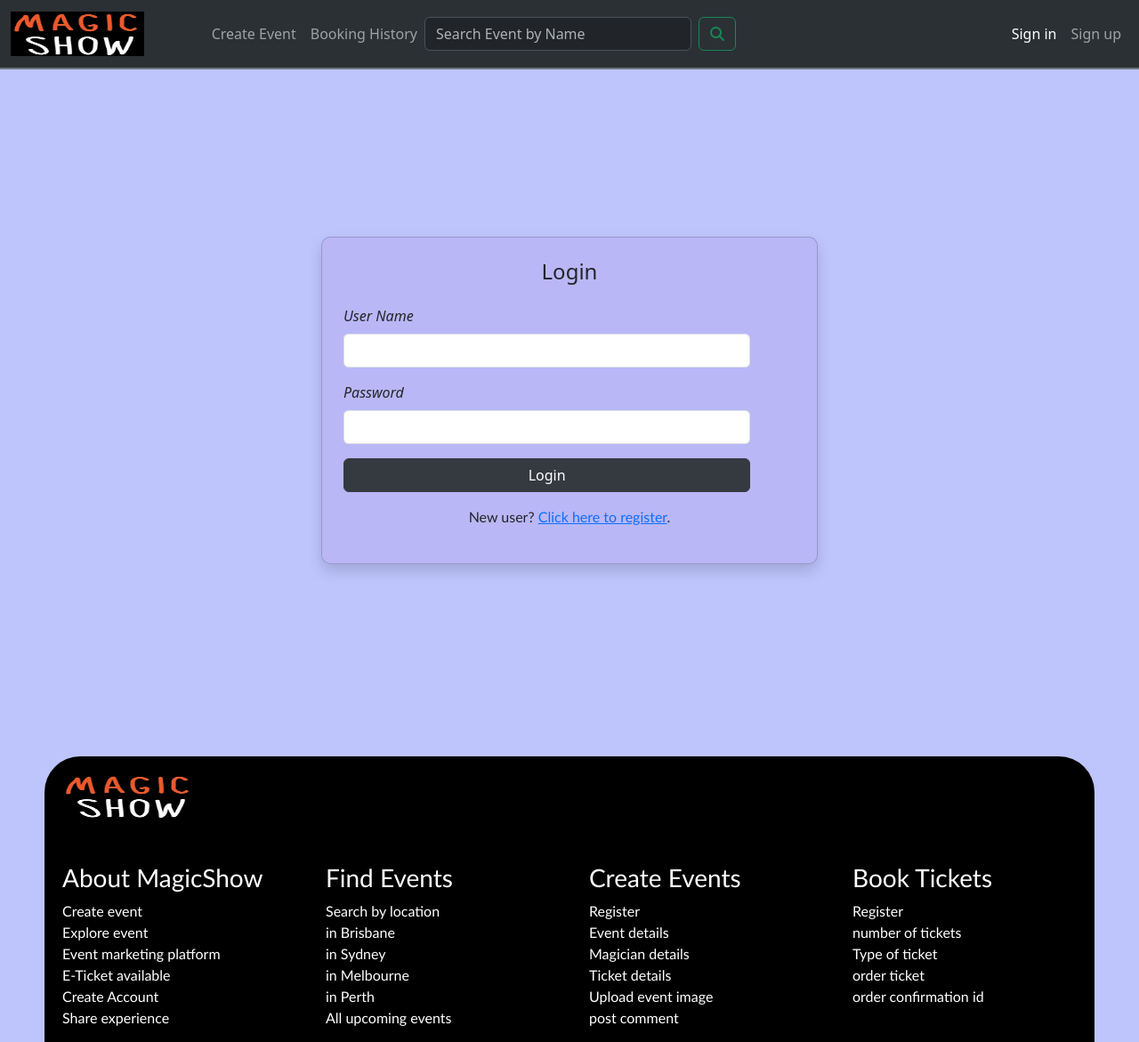
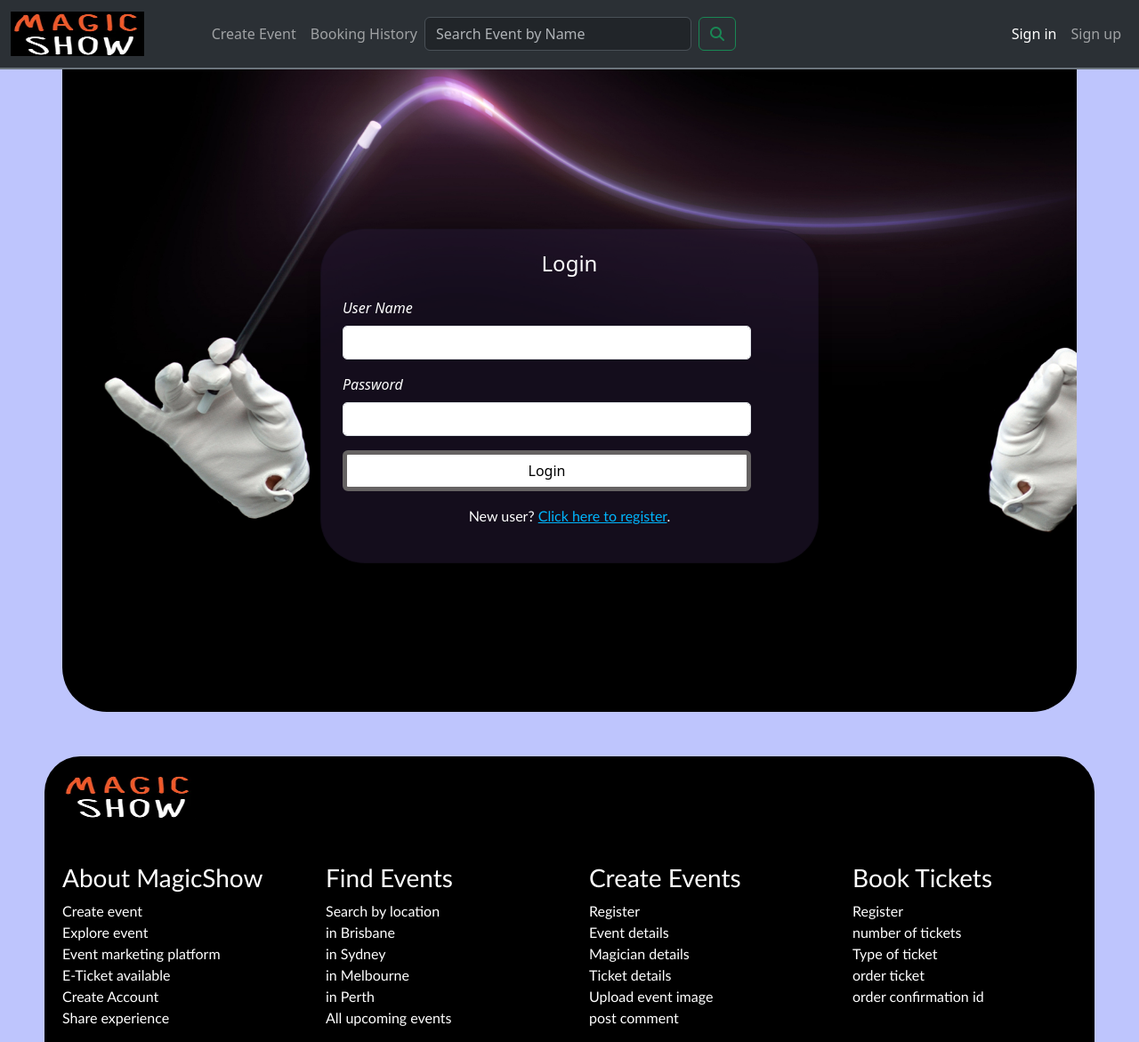
Before and after one commit to mehakchahal123/a3_group22, a Flask app: page /login in a window 1280 px wide. Shown: the top 1171 px of the page at 89% size. Run offline with Flask 3, Linux system fonts and the light colour scheme; some libraries are stand-ins or nearby versions.

Commit message:
added styling to login and register page, updated the database, and dynamic view of website is done.

```diff
--- a/a3_starter_code/a3_starter_code-main/projectfile/website/static/style.css
+++ b/a3_starter_code/a3_starter_code-main/projectfile/website/static/style.css
@@ -182,23 +182,6 @@ input,textarea{
   font-size:15px;
 }
 
-/* Yatri can solve this later or she will fail the unit
-label{
-  height:100px;
-  position:absolute;
-  left:0;
-  top:0;
-  padding:10px;
-  color:#000000;
-  cursor:text;
-  transition:0.2s;
-}
-input:focus~label{
-  top:-35px;
-  font-size:14px;
-
-}
-*/
 .row1{
   padding-right: 20px;
 }
@@ -350,6 +333,7 @@ input:focus~label{
 
 
 .image-fader img {
+  margin-top:50px;
   position:relative;
   top: 0%;
   left: 0%;
@@ -497,6 +481,9 @@ span{
   padding-top:30px;
   font-family:Georgia, 'Times New Roman', Times, serif;
   font-style:italic;
+  color:rgb(255, 255, 255);
+  font-weight: bold;
+  font-size:28px;
 }
 
 #write3{
@@ -512,8 +499,10 @@ span{
 }
 
 #userform-card {
-  background-color: rgba(184, 181, 245, 0.9);
+  background-color: rgba(38, 26, 54, 0.53);
   border-radius: 10px;
+  border-radius:50px;
+  color:white;
 }
 
 #userform-card .form-control {
@@ -521,12 +510,14 @@ span{
 }
 
 #userform-card .btn-primary {
-  background-color: #343a40;
-  border-color: #343a40;
+  background-color: #ffffff;
+  border-color: #666363;
+  border-width: 5px;
+  color:black;
 }
 
 #userform-card .btn-primary:hover {
-  background-color: #23272b;
+  background-color: #007dfa;
   border-color: #23272b;
 }
 
@@ -572,3 +563,18 @@ span{
 .navbar-custom .nav-link.active {
   color: #ffffff;
 }
+
+#login1{
+  background:url('../static/img/ph6.jpg');
+  background-size:cover;
+  border-radius: 50px;
+  padding:10px;
+}
+
+#loginlink{
+  color:rgb(0, 182, 254);
+}
+
+#loginlink:hover{
+  color:rgb(255, 255, 255);
+}
--- a/a3_starter_code/a3_starter_code-main/projectfile/website/templates/user.html
+++ b/a3_starter_code/a3_starter_code-main/projectfile/website/templates/user.html
@@ -2,13 +2,13 @@
 {% from "bootstrap5/form.html" import render_form %}
 
 {% block content %}
-<div class="container d-flex justify-content-center align-items-center" style="min-height: 100vh; padding-top: 100px;">
+<div class="container d-flex justify-content-center align-items-center" style="min-height: 100vh; padding-top: 100px;" id="login1">
     <div class="col-md-6">
         <div class="card shadow p-4" id="userform-card">
             <h4 class="text-center mb-4">{{ heading }}</h4>
-            {{ render_form(form) }}
+            {{ render_form(form)  }}
             {% if heading|lower == 'login' %}
-            <p class="text-center mt-3">New user? <a href="{{ url_for('auth.register') }}">Click here to register</a>.</p>
+            <p class="text-center mt-3">New user? <a id="loginlink" href="{{ url_for('auth.register') }}">Click here to register</a>.</p>
             {% endif %}
         </div>
     </div>
```
Also changed, not shown: a3_starter_code/a3_starter_code-main/projectfile/instance/sitedata.sqlite.
